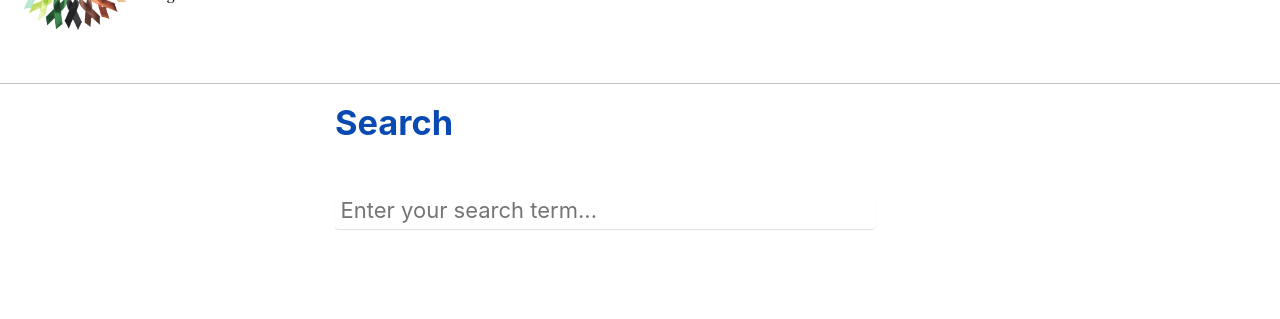
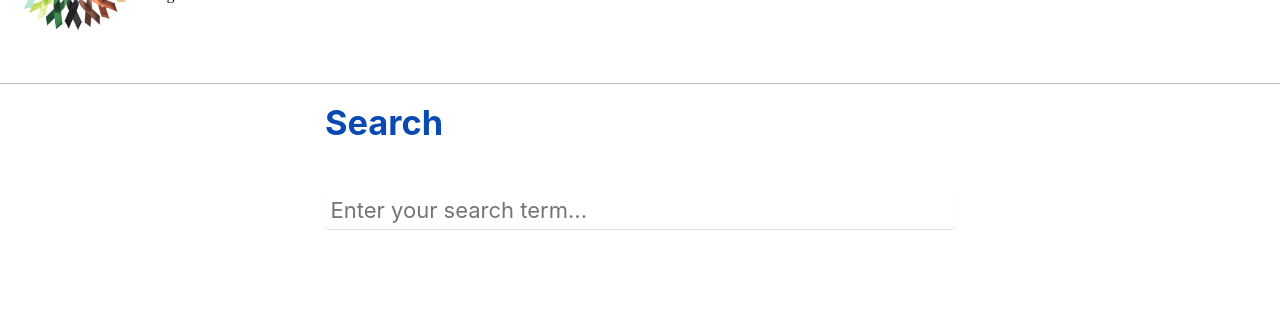
Before and after one commit to KimAnhDoMDA/COSMIC, a Jekyll site: the page built from pages/search.md, in a window 1280 px wide. Shown: the part 237-556 px from the top of the page. Built offline with Jekyll 4.4.1, drawn with Linux system fonts in a browser that asks for light colours; cached includes are drawn as plain includes.

Commit message:
fixed splash page margins

```diff
--- a/_sass/minimal-mistakes/_page.scss
+++ b/_sass/minimal-mistakes/_page.scss
@@ -33,8 +33,8 @@ body {
 .initial-content,
 .search-content {
   flex: 1 0 auto;
-  margin-left: 15px;
-  margin-right: 85px;
+  margin-left: 5px;
+  margin-right: 5px;
 }
 
 .page {
```
